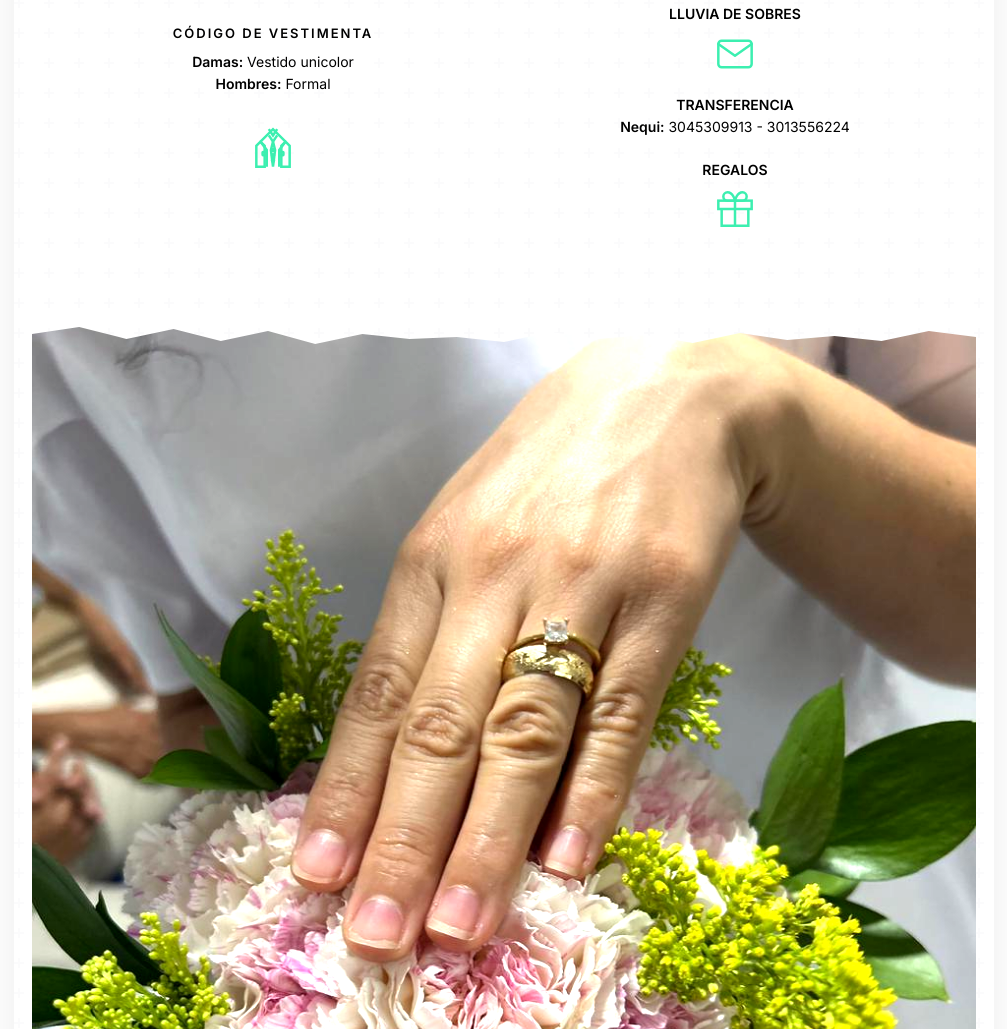
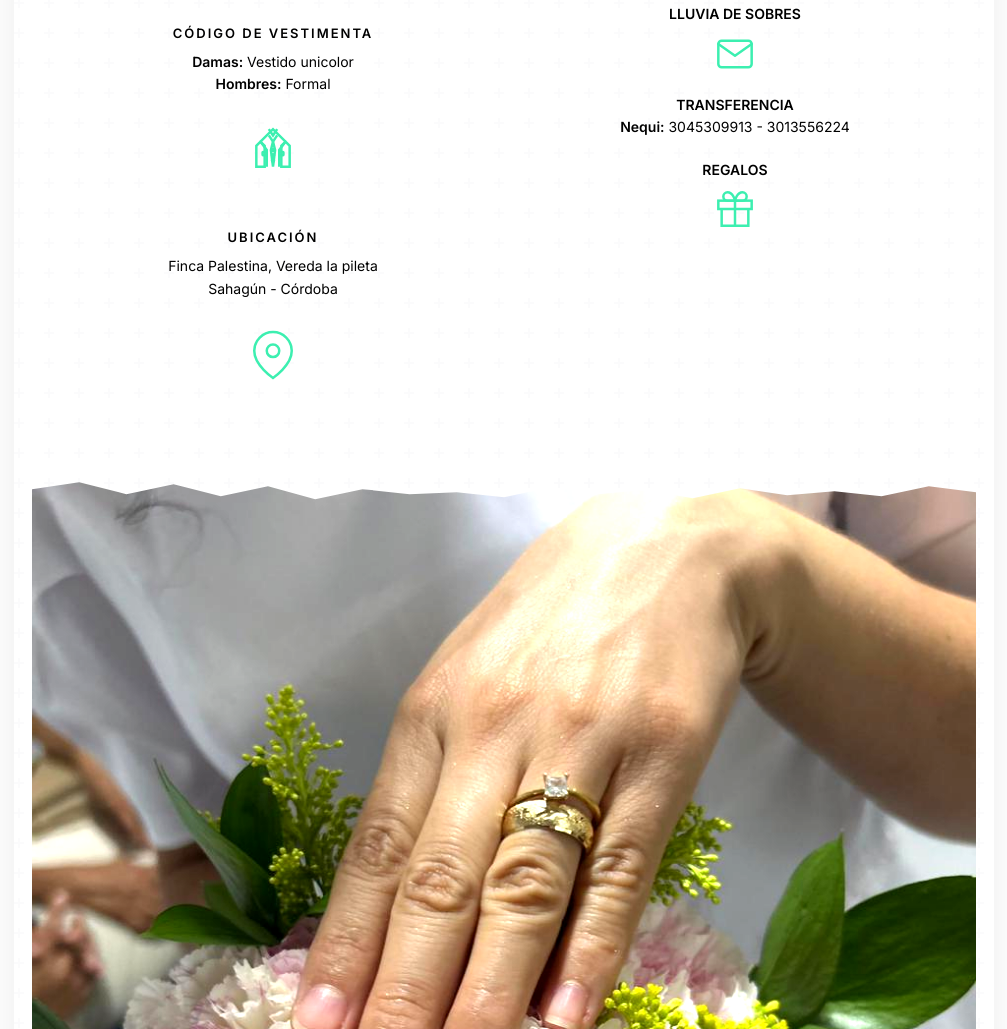
Before and after one commit to Jesus11-ops/DyC., a plain HTML site: page index.html in a window 1280 px wide. Shown: the part 4230-5259 px from the top of the page, without its empty margins (136-1143 px from the left). Drawn offline with nearby package versions, Linux system fonts and the light colour scheme.

Commit message:
Add files via upload

```diff
--- a/index.html
+++ b/index.html
@@ -438,6 +438,21 @@
       <rect x="7" y="13" width="2" height="1.5" rx="0.2"/>
       <rect x="15" y="13" width="2" height="1.5" rx="0.2"/>
     </svg>
+
+    <!-- UBICACIÓN -->
+    <div style="margin-top: 50px;"></div>
+    <h3 class="event-title">UBICACIÓN</h3>
+    <p class="event-location">
+      Finca Palestina, Vereda la pileta <br>
+      Sahagún - Córdoba
+    </p>
+    <a href="https://www.google.com/maps/search/?api=1&query=Finca+La+Escondida+Vereda+El+Carmen+Colombia" target="_blank" rel="noopener noreferrer" aria-label="Ver en Google Maps">
+      <svg width="50" height="50" viewBox="0 0 24 24" fill="none" stroke="var(--mint)" stroke-width="1.2" style="margin-top: 12px; cursor: pointer;">
+        <path d="M21 10c0 7-9 13-9 13s-9-6-9-13a9 9 0 0 1 18 0z"></path>
+        <circle cx="12" cy="10" r="3"></circle>
+      </svg>
+    </a>
+
   </article>
 
   <!-- SUGERENCIA DE REGALOS -->
```
